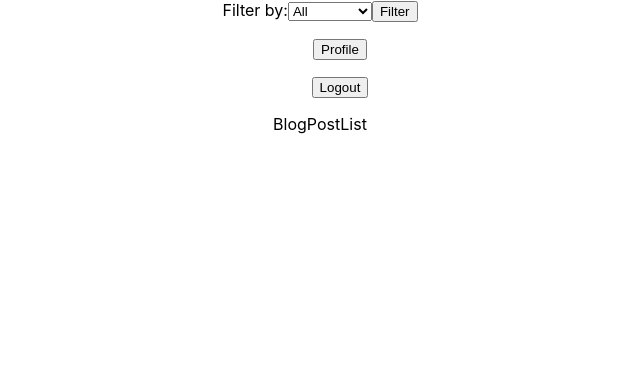
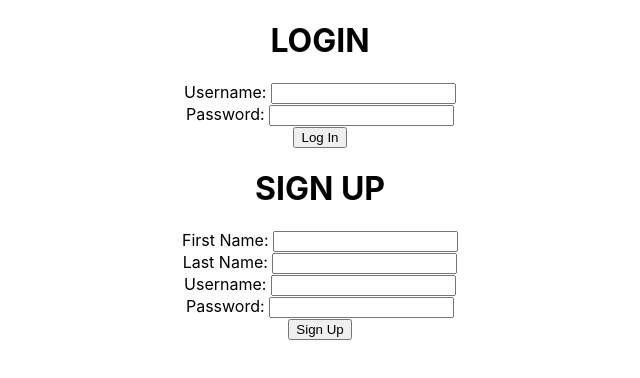
Before and after one commit to Gavin-Russell/CS312-Final-Project, a React (Create React App) app in the folder react-app/: page / in a window 1280 px wide. Shown: the top 378 px of the page, without its empty margins (320-960 px from the left). Built offline with nearby package versions, Linux system fonts and the light colour scheme.

Commit message:
Updated the MainPage
Updated the main page to handle bad requests and a few other tweeks

```diff
--- a/react-app/src/components/MainPage.js
+++ b/react-app/src/components/MainPage.js
@@ -1,12 +1,9 @@
-import React, { Component } from 'react';
+import React, { Component } from 'react'
 import { Cookies } from 'react-cookie';
-import NavBar from './NavBar';
 import LoginPage from './LoginPage';
-import SignUpPage from './SignUpPage';
-import ProfilePage from './ProfilePage';
-import BlogPostList from './BlogPostList';
-import { SignUp } from './Requests';
-import LogIn from './Requests';
+import SignUpPage from './SignUpPage'
+import { SignUp } from './Requests'
+import LogIn from './Requests'
 
 const cookies = new Cookies()
 class MainPage extends Component {
@@ -17,19 +14,9 @@ class MainPage extends Component {
       this.loginRef = React.createRef();
       this.signupRef = React.createRef();
       this.state = {
-        token: "check", //cookies.get('token') || null,
-
-        // <LoginPage ref={this.loginRef} handleLogin={this.handleLogin}></LoginPage>
-        // <SignUpPage ref={this.signupRef} handleSignUp={this.handleSignUp}></SignUpPage>
-        pageContent: <BlogPostList></BlogPostList>,
+        token: cookies.get('token') || null
       }
     }
-
-  updatePageContent = (content) => {
-    this.setState({
-      pageContent: content
-    })
-  }
 
 
   handleLogin = async (event) => {
@@ -46,20 +33,25 @@ class MainPage extends Component {
     //otherwise it will attempt to log in
     else{
 
-      var response = await LogIn(loginElement.state)
+      LogIn(loginElement.state).then( res => {
+        //on successful login
 
-      //display the message
-      window.alert(response.data.message)
-
-      //if successful request
-      if( response.data.message === "Successfully logged in!") {
+        //display success message
+        window.alert(res.data.message)
 
         //redirect, login, and cookies
         cookies.set('token', loginElement.state.userName)
         this.setState({
           token: loginElement.state.userName
         })
-      }
+
+      }).catch ( res => {
+        //on unsucessful login
+
+        //display error message
+        window.alert(res.response.data.message)
+
+      })
     }
   }
 
@@ -78,29 +70,33 @@ class MainPage extends Component {
 
     //also username cannot be null
     else if( signupElement.state.userName === "null" ) {
-      window.alert("Username cannot be 'null'")
+      window.alert("That username is not valid")
     }
 
     //otherwise it will attempt to sign up
     else{
 
-      var response = await SignUp(signupElement.state)
+      SignUp(signupElement.state).then( res => {
 
-      if (response.data.message === "User successfully added") {
+        //on succesful sign up
+
+        //display the success message
+        window.alert(res.data.message)
+
         //redirect, login, and cookies
         cookies.set('token', signupElement.state.userName)
         this.setState({
           token: signupElement.state.userName
         })
-      }
 
-      //display the message
-      window.alert(response.data.message)
+      }).catch ( res => {
 
-      //if successful request
-      if( response.data.status === 200) {
-        //redirect, login, and cookies
-      }
+        //on unsuccesful sign up
+
+        //display the error message
+        window.alert(res.response.data.message)
+
+      })
     }
   }
 
@@ -109,8 +105,9 @@ class MainPage extends Component {
 
     return (
       <div>
-        <NavBar token={this.state.token} updatePageContent={this.updatePageContent}></NavBar>
-        <> {this.state.pageContent} </>
+        <LoginPage ref={this.loginRef} handleLogin={this.handleLogin}></LoginPage>
+        <SignUpPage ref={this.signupRef} handleSignUp={this.handleSignUp}></SignUpPage>
+        <div>{this.state.token}</div>
       </div>
     )
   }
```
